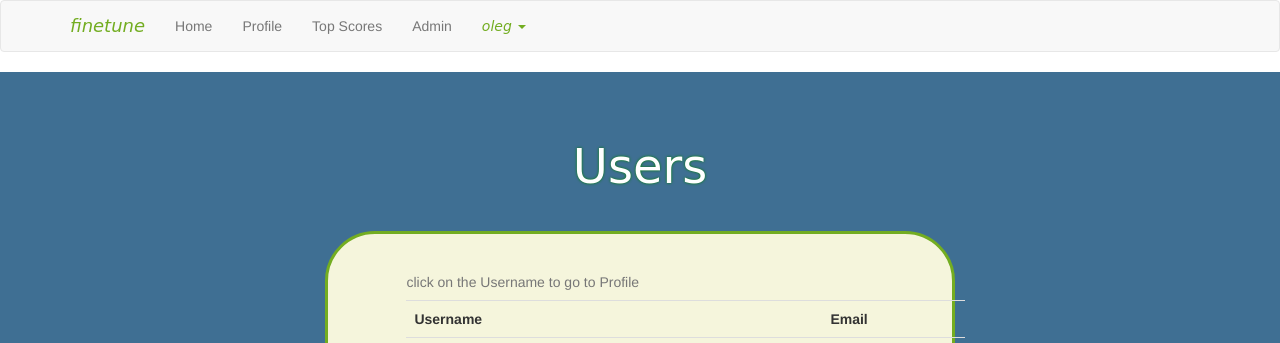
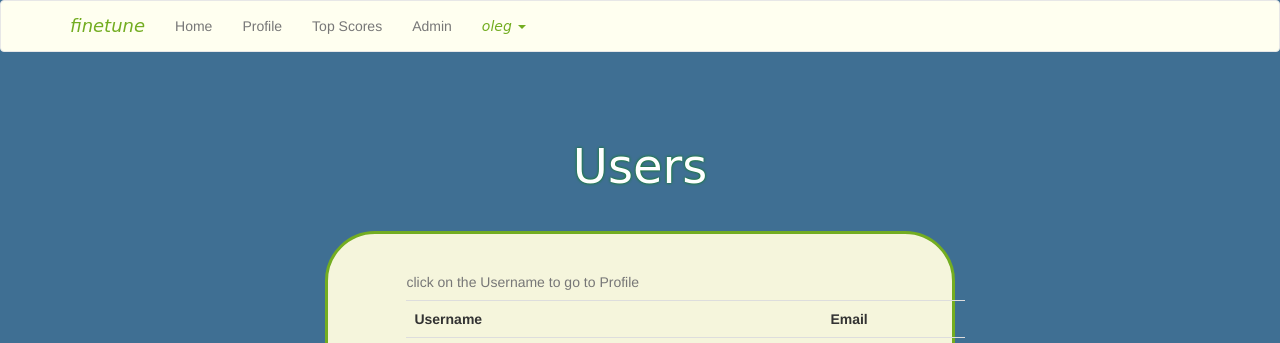
Before and after one commit to oleglyask/finetune, a Flask app: page /admin in a window 1280 px wide. Shown: the top 343 px of the page. Run offline with Flask 2, Linux system fonts and the light colour scheme; a user stored in the database is signed in; data comes from the database, SQL or seed files in the repository; both versions use the stored data as it was after the commit; some libraries are stand-ins or nearby versions.

Commit message:
fixing css

```diff
--- a/app/static/styles.css
+++ b/app/static/styles.css
@@ -3,7 +3,11 @@
 }
 
 body {
-    height: 100vh;
+    background-color: rgb(63, 111, 147);
+}
+
+.navbar {
+    background-color: ivory;
 }
 
 .profile-img-container {
@@ -26,9 +30,8 @@ body {
 }
 
 .main-container {
-    background-color: rgb(63, 111, 147);
     width: 100%;
-    min-height: 100vh;
+    /* min-height: 100vh; */
     padding: 30px;
     margin: auto;
     padding-bottom: 0px;
```
Also changed, not shown: data-dev.sqlite.
